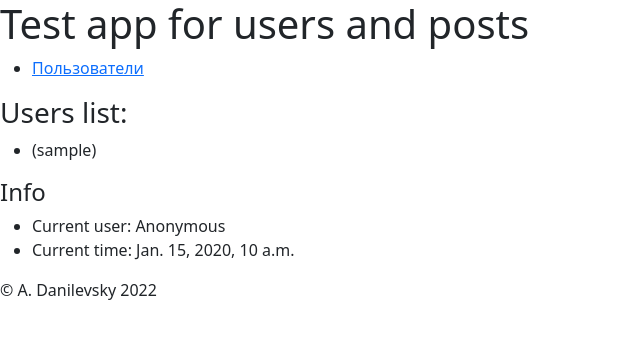
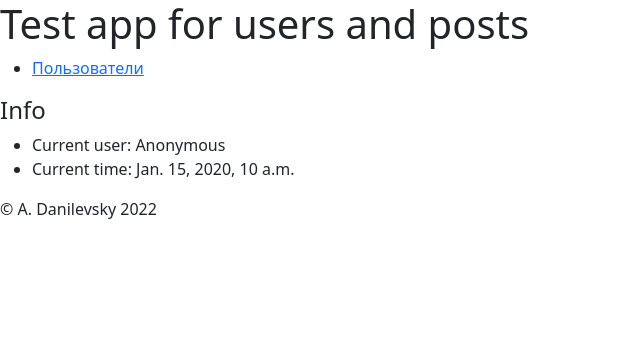
Before and after one commit to AleksandrDanilevskii/python-basic-homeworks, a Django app: template homework_07/users/usersapp/templates/usersapp/index.html in a window 1280 px wide. Shown: the top 339 px of the page, without its empty margins (0-640 px from the left). Run offline with Django 3.2, Linux system fonts and the light colour scheme; tables that the repository leaves empty hold one stand-in row (values such as "Sample post"); the template is opened without the code that fills it: values that come from a table or form of the project are taken from there, most other values are stand-ins (such as "Sample title", 1, 10 or a date in 2020).

Commit message:
Delete user list from index page

```diff
--- a/homework_07/users/usersapp/templates/usersapp/index.html
+++ b/homework_07/users/usersapp/templates/usersapp/index.html
@@ -13,14 +13,6 @@ Index page
     </li>
 </ul>
 
-<h3>Users list:</h3>
-<ul>
-        {% for u in users %}
-            <li>{{ u.name }} ({{ u.username }})</li>
-        {% endfor %}
-</ul>
-
-
 <h4>Info</h4>
 <ul>
     <li> Current user: {{user.username|default:"Anonymous"}} </li>
```
